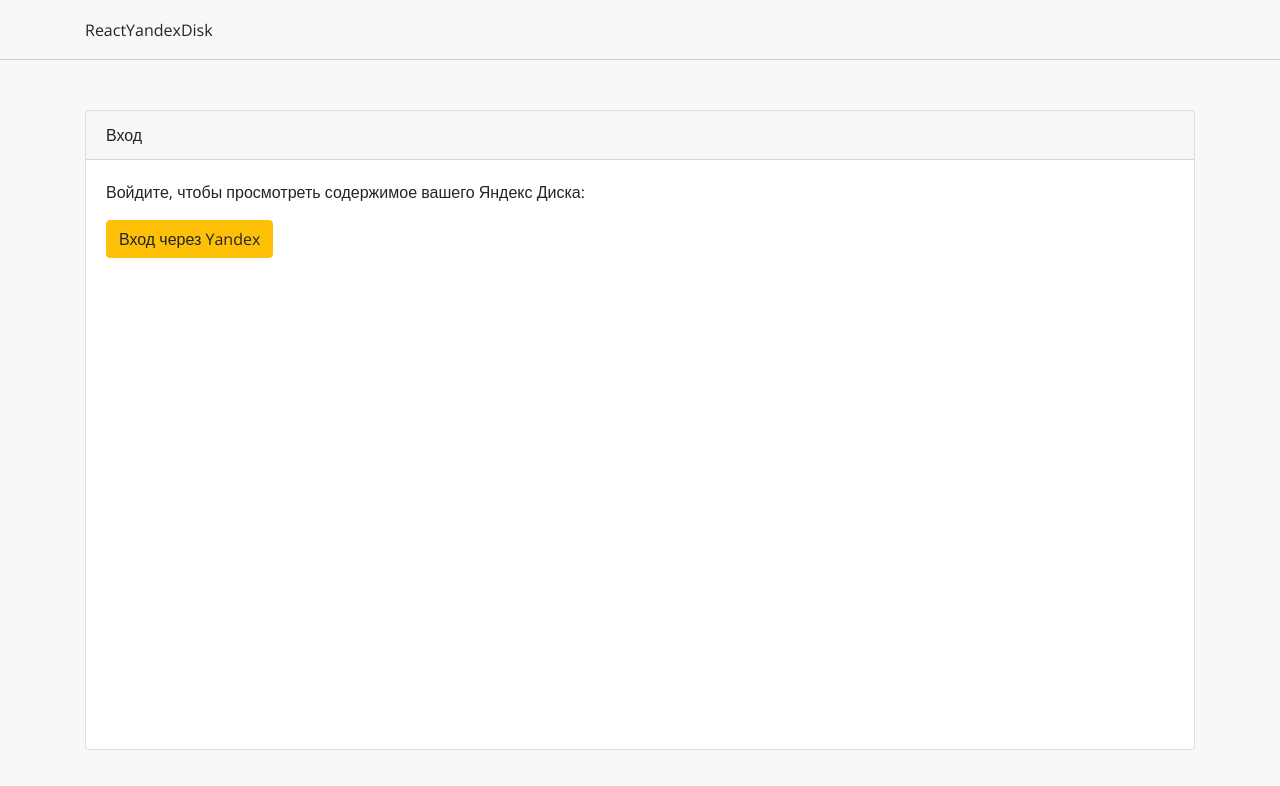
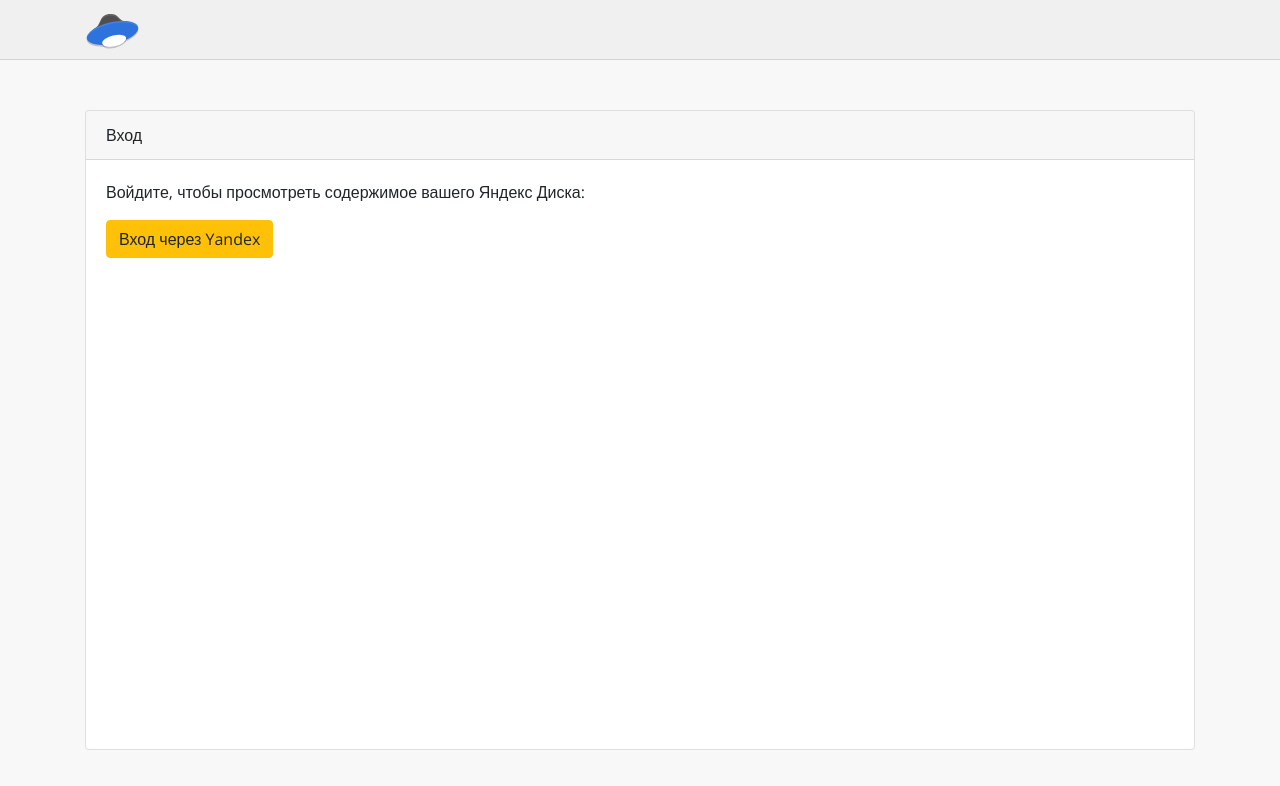
Before and after one commit to prikhodko-an/react-yandex-disk, a React (Create React App) app: page /login in a window 1280 px wide. Shown: the top 786 px of the page. Built offline with nearby package versions, Linux system fonts and the light colour scheme.

Commit message:
Add user name  and logout button into the header

```diff
--- a/src/components/Header/index.module.scss
+++ b/src/components/Header/index.module.scss
@@ -4,5 +4,24 @@
   display: flex;
   align-items: center;
 
-  border-bottom: 1px solid #ccc;
+  background: rgba(0, 0, 0, 0.03);
+  border-bottom: 1px solid rgba(0, 0, 0, 0.125);
 }
+
+.userData {
+  display: flex;
+  align-items: center;
+}
+
+.logo {
+  width: 55px;
+}
+
+.userName {
+  margin-right: 15px;
+
+  overflow: hidden;
+  text-overflow: ellipsis;
+  max-width: 200px;
+  white-space: nowrap;
+}
--- a/src/components/Header/index.tsx
+++ b/src/components/Header/index.tsx
@@ -1,12 +1,45 @@
 import React from 'react';
+import { Link } from 'react-router-dom';
+import { connect } from 'react-redux';
+import { createStructuredSelector } from 'reselect';
 import Container from 'react-bootstrap/Container';
+import Button from 'react-bootstrap/Button';
 
+import { selectAuth } from '../../services/auth/selectors';
+import { IAuthState } from '../../services/auth/models';
+
+import logo from './public/logo.svg';
 import styles from './index.module.scss';
 
-const Header = () => (
+interface IStateProps {
+  auth: IAuthState;
+}
+
+interface IProps extends IStateProps {}
+
+const Header = ({ auth: { user, isAuthenticated } }: IProps) => (
   <header className={styles.container}>
-    <Container>ReactYandexDisk</Container>
+    <Container className="d-flex justify-content-between align-items-center">
+      <Link to="/disk">
+        <img className={styles.logo} src={logo} alt="React Yandex Disk" />
+      </Link>
+      {isAuthenticated && (
+        <div className={styles.userData}>
+          <div className={styles.userName}>
+            {user.real_name ? user.real_name : user.display_name}
+          </div>
+          <Button>Выход</Button>
+        </div>
+      )}
+    </Container>
   </header>
 );
 
-export default Header;
+const mapStateToProps = createStructuredSelector<any, IStateProps>({
+  auth: selectAuth,
+});
+
+export default connect<IStateProps, {}>(
+  mapStateToProps,
+  {}
+)(Header);
```
Also changed, not shown: src/components/Header/public/logo.svg (added).
